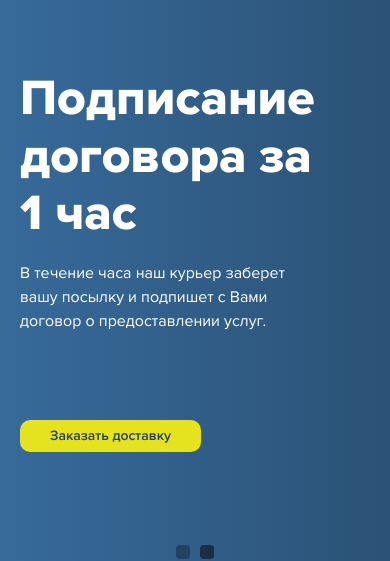
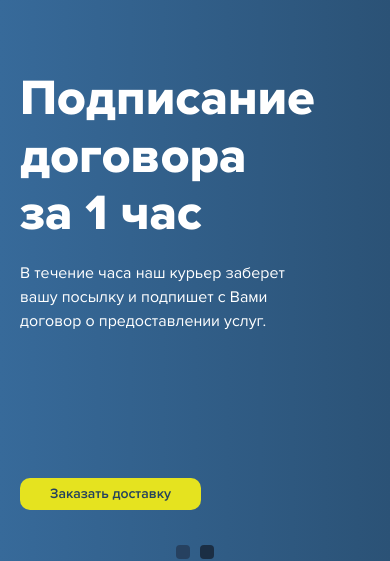
Before and after one commit to MaximChuikov/delivery-shop, a React app: page / in a window 390 px wide. Shown: the part 144-705 px from the top of the page. Built offline with nearby package versions, Linux system fonts and the light colour scheme.

Commit message:
починил расположение кнопки на слайдах

```diff
--- a/src/pages/PageWrapper/Header/Slides/FirstSlide.js
+++ b/src/pages/PageWrapper/Header/Slides/FirstSlide.js
@@ -21,13 +21,12 @@ const FirstSlide = () => {
                     <div className="main-header__text-desk">
                         {sliderOne.desk}
                     </div>
-                    <ButtonComponent
-                        style={{marginTop: 87}}
-                        outline={false}
-                    >
-                        Заказать доставку
-                    </ButtonComponent>
                 </div>
+                <ButtonComponent
+                    outline={false}
+                >
+                    Заказать доставку
+                </ButtonComponent>
             </div>
         </div>
     );
--- a/src/pages/PageWrapper/Header/Slides/SecondSlide.js
+++ b/src/pages/PageWrapper/Header/Slides/SecondSlide.js
@@ -20,13 +20,13 @@ const SecondSlide = () => {
                     <div className="main-header__text-desk">
                         {sliderTwo.desk}
                     </div>
-                    <ButtonComponent
-                        style={{marginTop: 87}}
-                        outline={false}
-                    >
-                        Заказать доставку
-                    </ButtonComponent>
                 </div>
+                <ButtonComponent
+                    style={{whiteSpace: "nowrap"}}
+                    outline={false}
+                >
+                    Заказать доставку
+                </ButtonComponent>
             </div>
         </div>
     );
--- a/src/pages/PageWrapper/Header/Slides/styles.css
+++ b/src/pages/PageWrapper/Header/Slides/styles.css
@@ -16,7 +16,9 @@
 
 .header-main__info {
     display: flex;
-    flex-direction: row;
+    flex-direction: column;
+    justify-content: space-between;
+    height: calc(100% - 60px);
     width: 50%;
 }
 
@@ -50,21 +52,16 @@
     }
 }
 
-
 @media (max-width: 1200px) {
     .slide-container {
         background-image: none !important;
     }
-
-
-
+    .second-slide > .header-main__info {
+        width: 80%;
+    }
     .header-main__info {
         width: 80%;
     }
-}
-
-@media (max-width: 800px) {
-
 }
 
 @media (max-width: 620px) {
@@ -77,8 +74,3 @@
         font-size: 50px;
     }
 }
-
-
-@media (max-width: 1150px) {
-
-}
```
